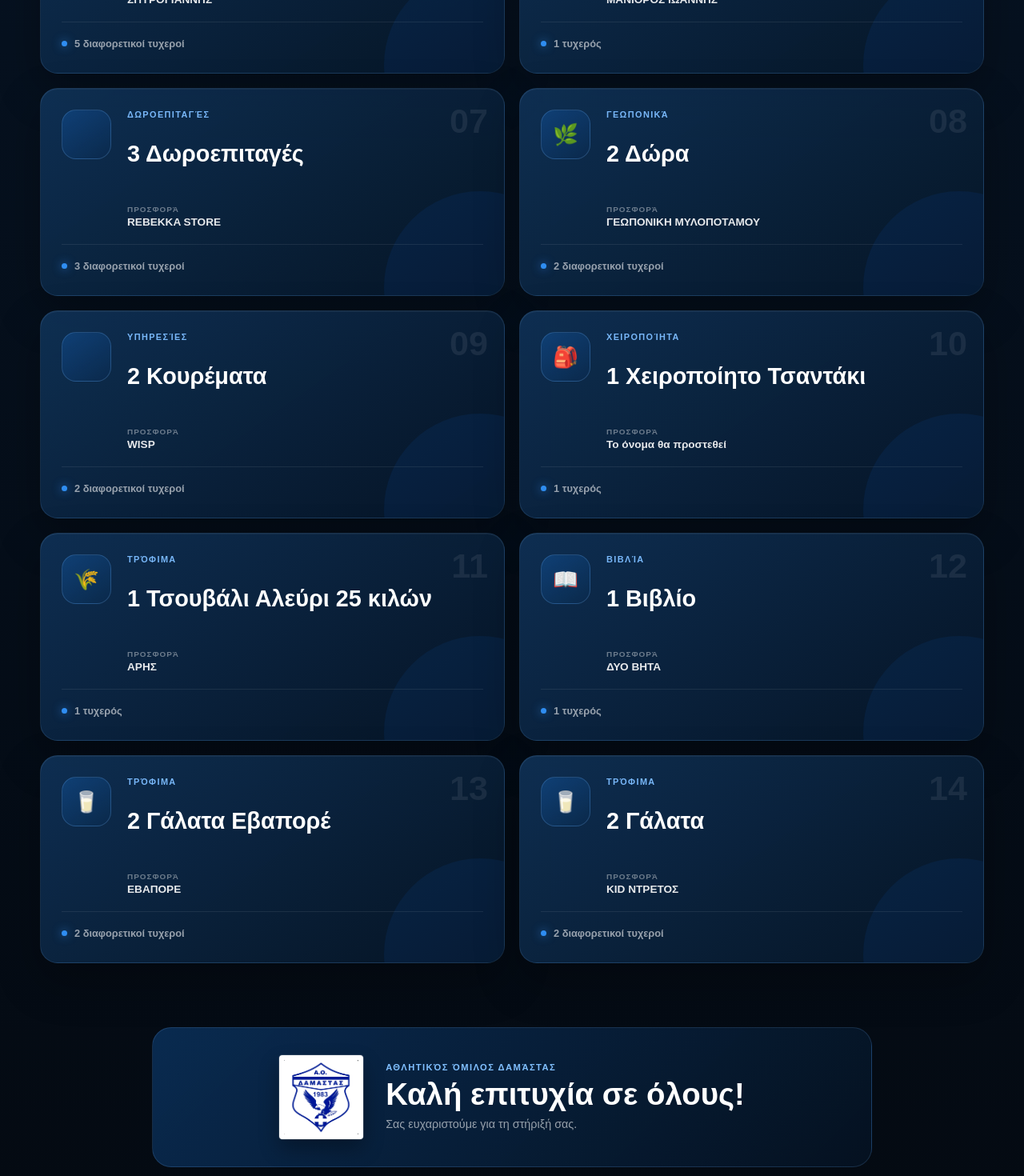
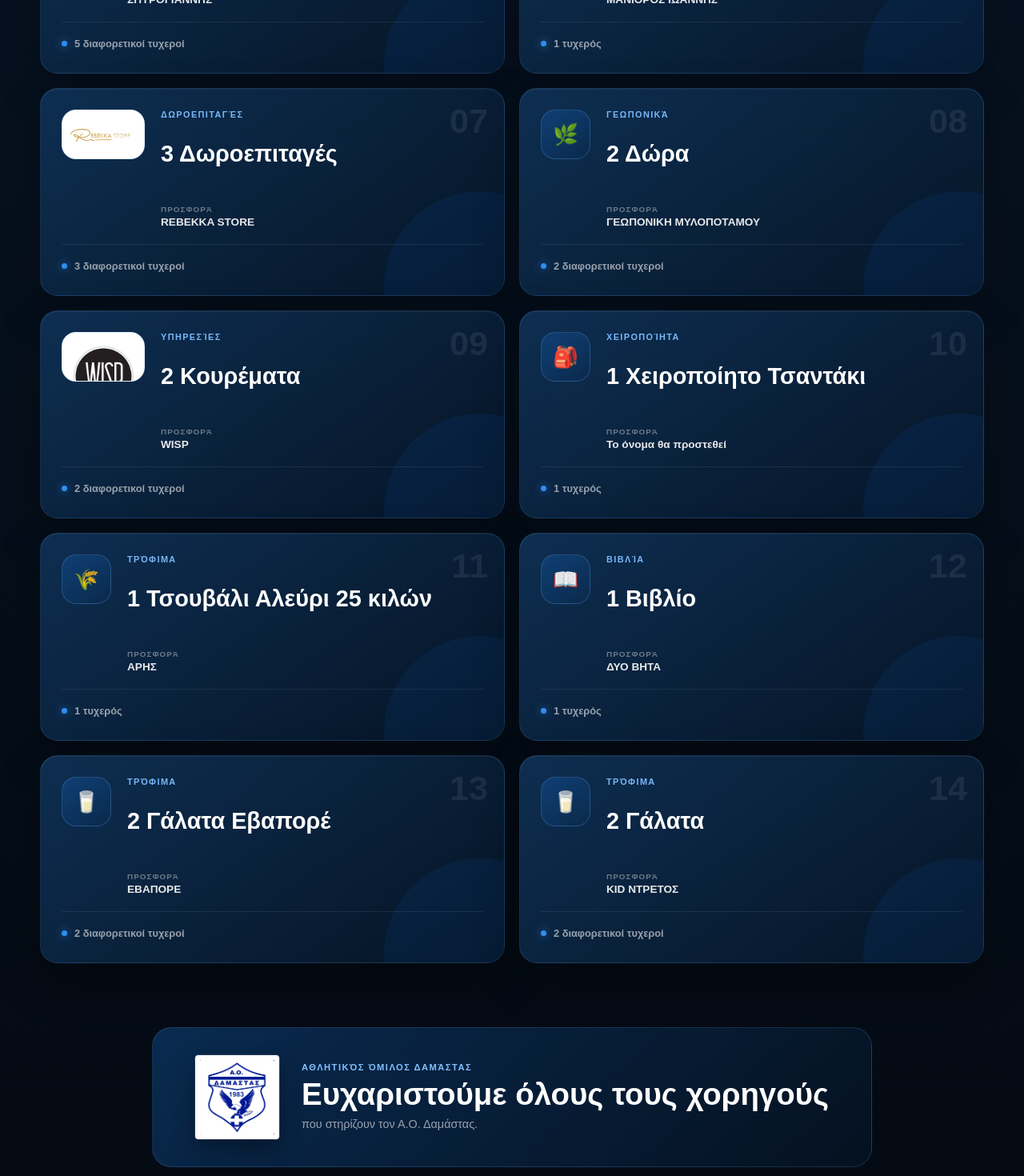
Before and after one commit to anvikelis-pixel/damasta-contest, a React (Vite) app: page /dora in a window 1280 px wide. Shown: the part 1300-2770 px from the top of the page at 80% size. Built offline with nearby package versions, Linux system fonts and the light colour scheme.

Commit message:
Add sponsor logos to prize cards

```diff
--- a/src/pages/Prizes.jsx
+++ b/src/pages/Prizes.jsx
@@ -55,8 +55,20 @@
                 {String(index + 1).padStart(2, "0")}
               </span>
 
-              <div className="prize-icon">
-                {prize.icon}
+              <div
+                className={`prize-icon ${
+                  prize.image ? "prize-icon-image" : ""
+                }`}
+              >
+                {prize.image ? (
+                  <img
+                    src={prize.image}
+                    alt={`Λογότυπο ${prize.sponsor}`}
+                    loading="lazy"
+                  />
+                ) : (
+                  prize.icon
+                )}
               </div>
 
               <div className="prize-main">
@@ -88,15 +100,19 @@
         <section className="prizes-footer-card">
           <img
             src="/images/damasta-logo.png"
-            alt=""
+            alt="Α.Ο. Δαμάστας"
             className="footer-logo"
           />
 
           <div>
             <p>Αθλητικός Όμιλος Δαμάστας</p>
-            <h2>Καλή επιτυχία σε όλους!</h2>
+
+            <h2>
+              Ευχαριστούμε όλους τους χορηγούς
+            </h2>
+
             <span>
-              Σας ευχαριστούμε για τη στήριξή σας.
+              που στηρίζουν τον Α.Ο. Δαμάστας.
             </span>
           </div>
         </section>
```
